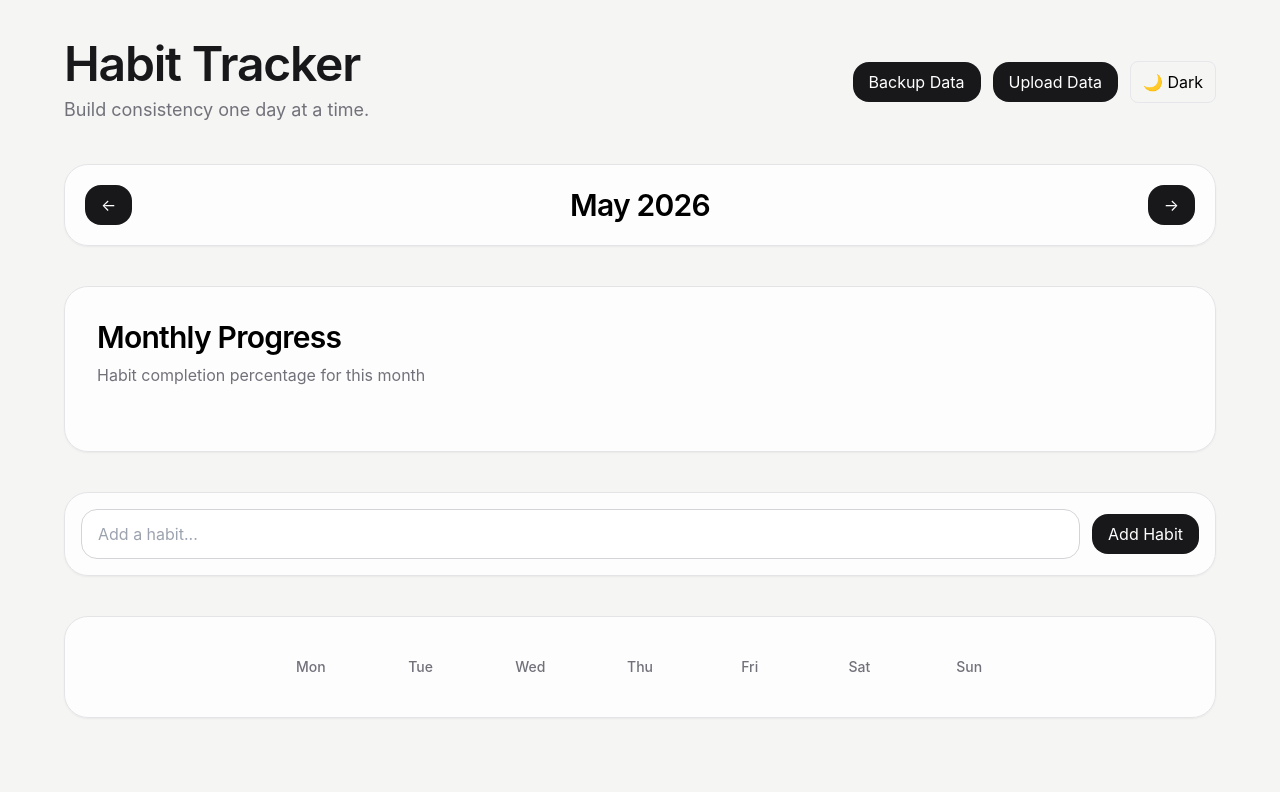
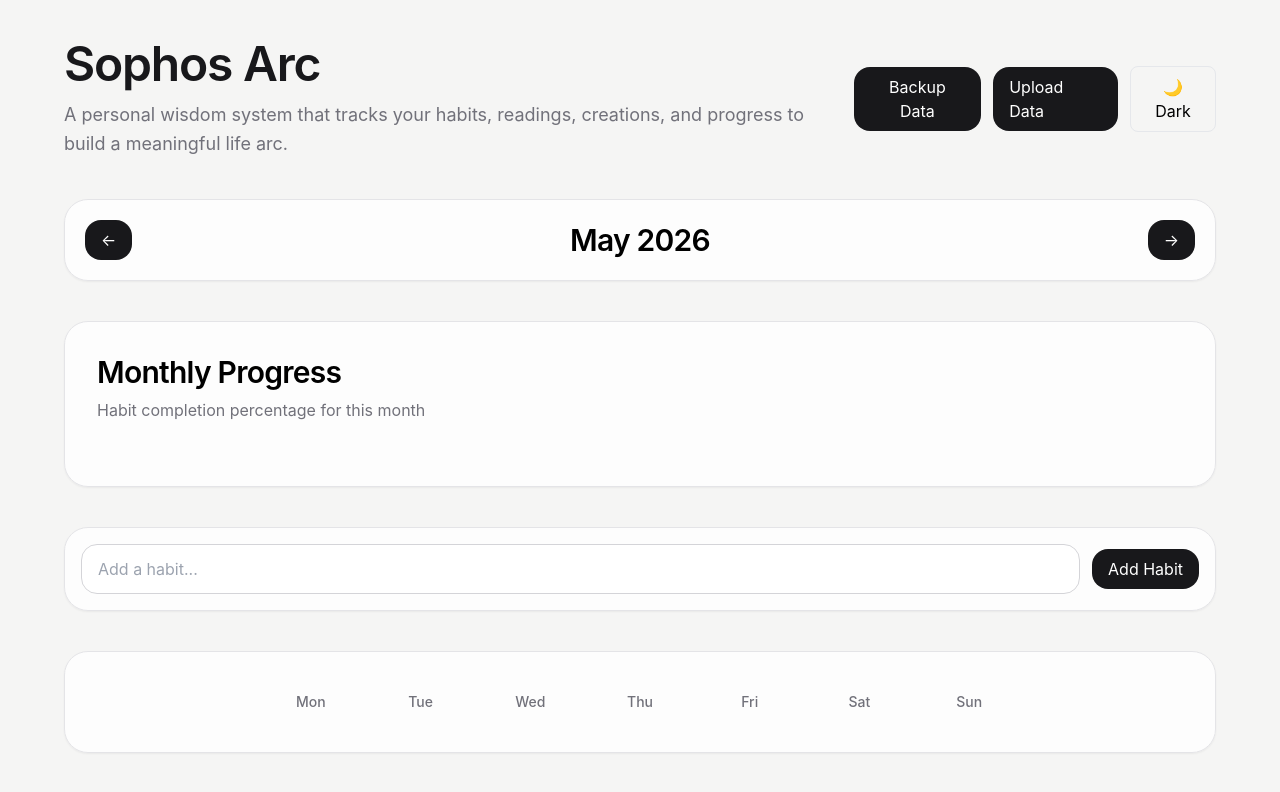
Before and after one commit to seaona/sophos-arc, a React (Vite) app: page / in a window 1280 px wide. Shown: the top 792 px of the page. Built offline with nearby package versions, Linux system fonts and the light colour scheme.

Commit message:
text header

```diff
--- a/src/App.tsx
+++ b/src/App.tsx
@@ -86,11 +86,12 @@ export default function App() {
         <div className="flex flex-col md:flex-row md:items-center md:justify-between gap-6">
           <div>
             <h1 className="section-title">
-              Habit Tracker
+              Sophos Arc
             </h1>
 
-            <p className="subtle-text mt-2 text-lg">
-              Build consistency one day at a time.
+            <p className="subtle-text mt-3 text-lg max-w-3xl leading-relaxed">
+              A personal wisdom system that tracks your habits, readings,
+              creations, and progress to build a meaningful life arc.
             </p>
           </div>
 
```
